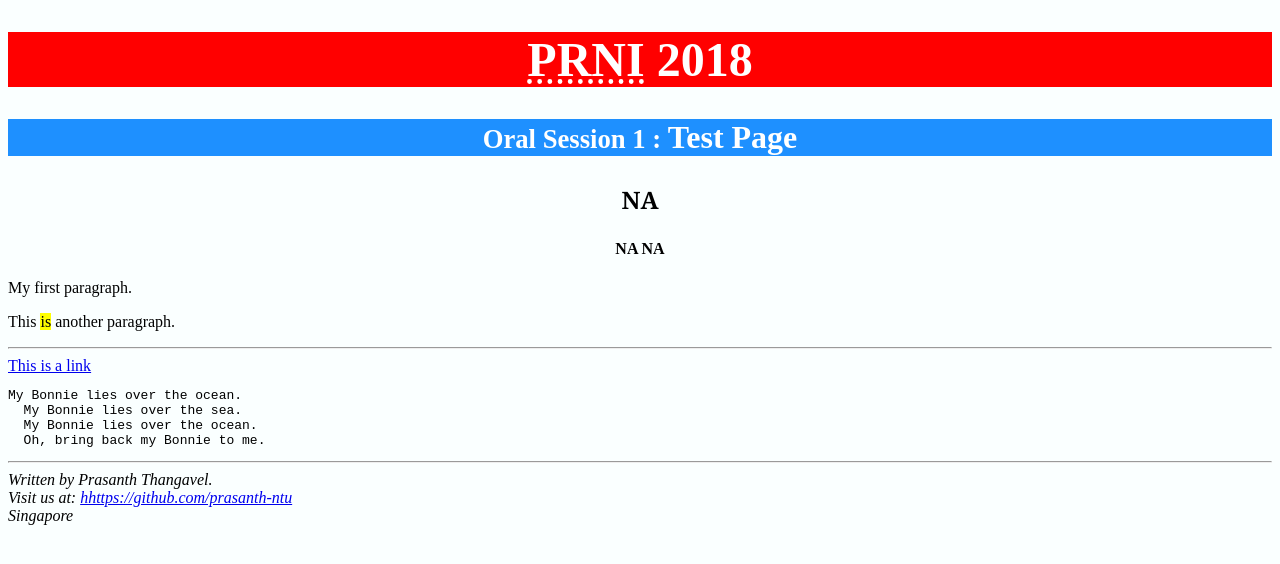
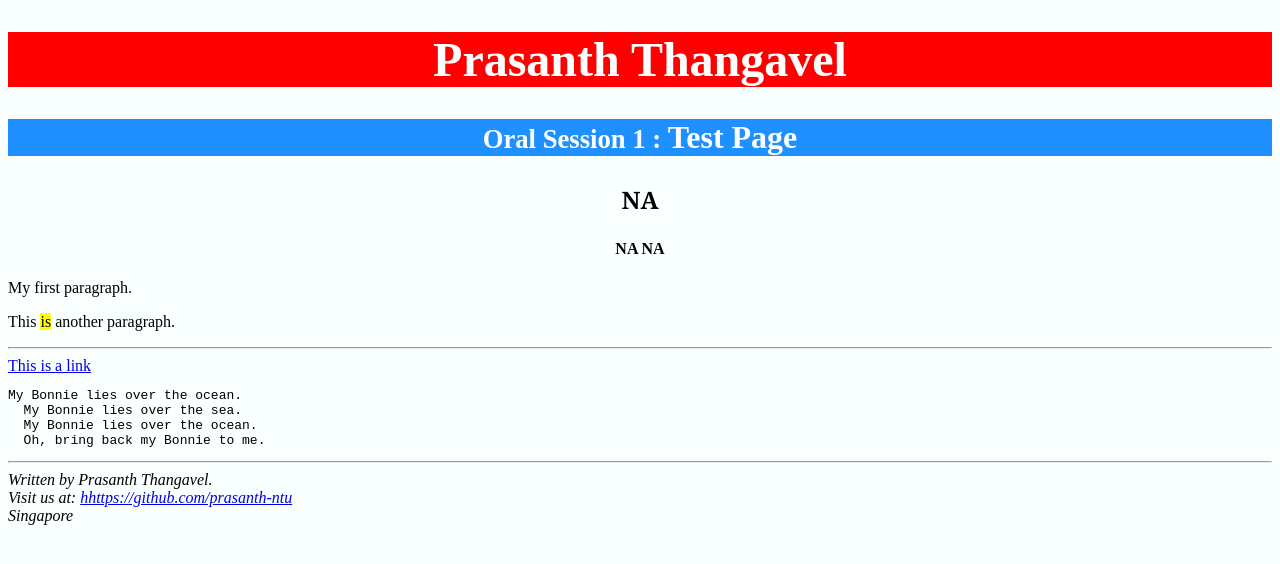
Before and after one commit to prasanth-ntu/prasanth-ntu.github.io, a Jekyll site: the page index.html, which Jekyll copies as it is, in a window 1280 px wide. Shown: the top 564 px of the page. Built offline with Jekyll 4.4.1, drawn with Linux system fonts in a browser that asks for light colours.

Commit message:
Update index.html

```diff
--- a/index.html
+++ b/index.html
@@ -16,7 +16,7 @@ p    {color: black; }
 
 <body>
 
-<h1><abbr title="Prasanth Thangavel">PRNI</abbr> 2018</h1>
+<h1>Prasanth Thangavel</h1>
 
 <h2><small>Oral Session 1 : </small>Test Page</h2>
 
```
